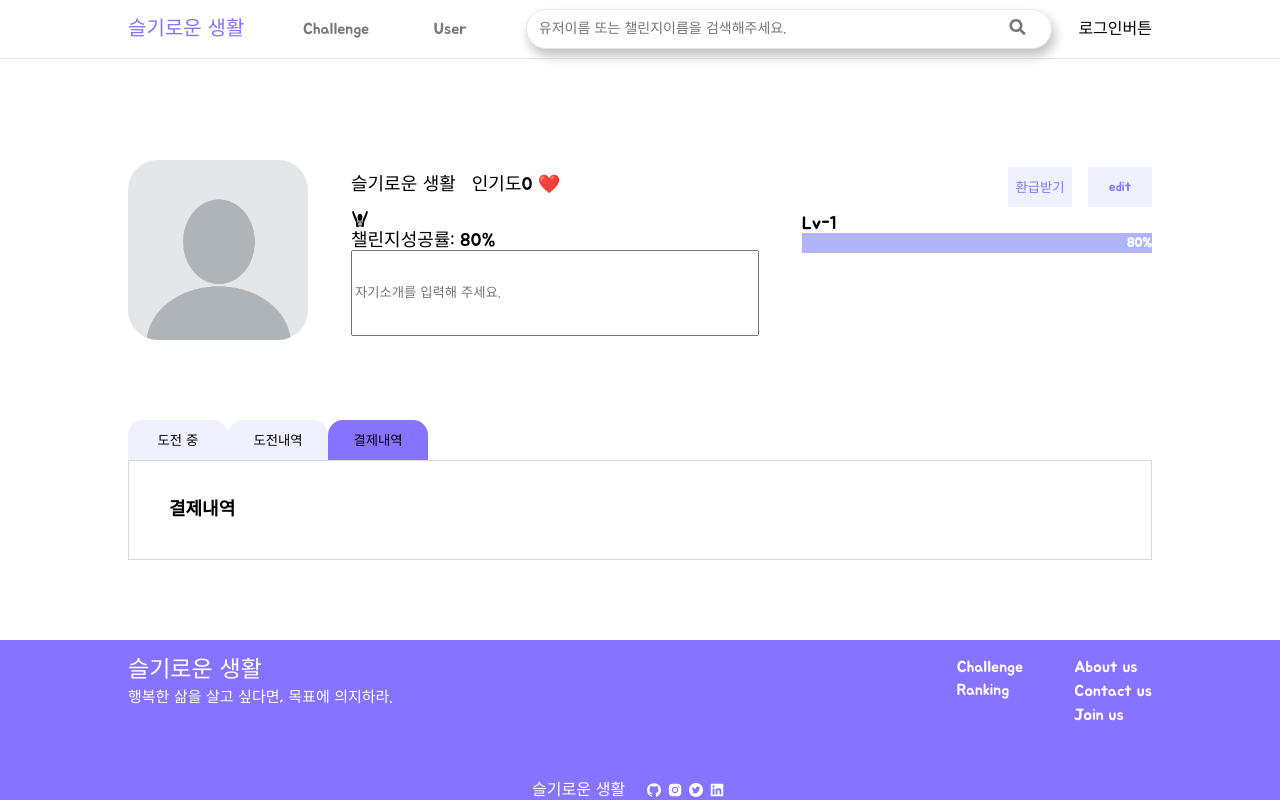
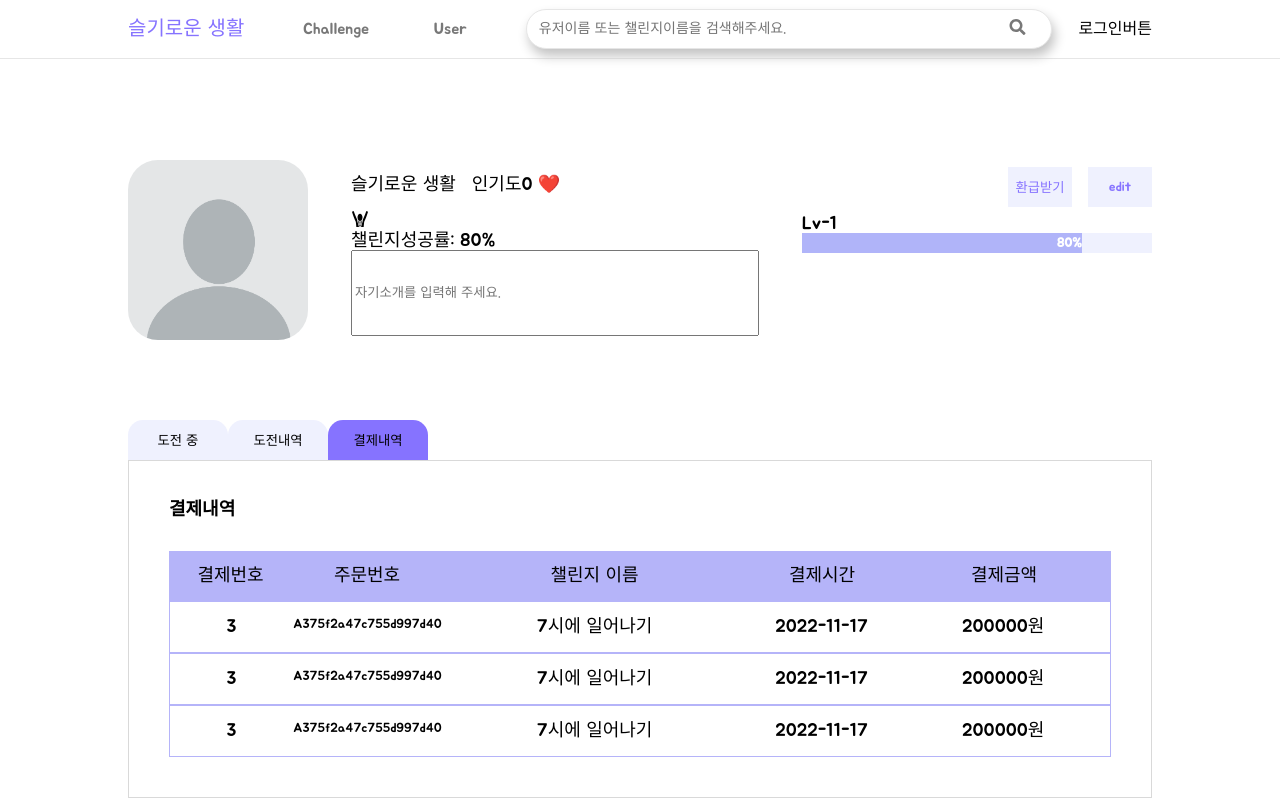
Before and after one commit to codestates-seb/seb40_main_009, a React (Create React App) app in the folder client/: page /profile in a window 1280 px wide. Both pictures are taken after a click on the button "결제내역". Shown: the top 800 px of the page. Built offline with nearby package versions, Linux system fonts and the light colour scheme; data requests are answered from the project's data file.

Commit message:
feat: 마이페이지 결제내역 구현

```diff
--- a/client/db.json
+++ b/client/db.json
@@ -39,5 +39,21 @@
       "percentage" : 80,
       "level" : 2
     }
+  ],
+  "orderlists": [
+    {
+      "orderId": 3,
+      "approved_at": "2022-11-17T17:37:34",
+      "requestuniquenumber": "A375f2a47c755d997d40",
+      "itemName": "7시에 일어나기",
+      "totalAmount": 200000
+    },
+    {
+      "orderId": 4,
+      "approved_at": "2022-11-17T17:38:49",
+      "requestuniquenumber": "A375f305204d1c579350",
+      "itemName": "첼린지이름",
+      "totalAmount": 200000
+    }
   ]
 }
--- a/client/src/components/ProfileList/ChartBar.jsx
+++ b/client/src/components/ProfileList/ChartBar.jsx
@@ -3,7 +3,7 @@ import * as S from '../../style/MyProfilePageStyle/MyProfilePageStyle';
 
 function ChartBar(props) {
   return (
-    <S.ChartBarComponent>
+    <S.ChartBarComponent percentage={props.percentage}>
       <div className="level-bar">
         Lv-1
         <div className="progress-bar">
--- /dev/null
+++ b/client/src/components/ProfileList/ProfileBoxLists/BoxOrderList.jsx
@@ -0,0 +1,52 @@
+import { useState, useEffect } from 'react';
+import axios from 'axios';
+import * as S from '../../../style/MyProfilePageStyle/ProfileBoxListsStyle/ProfileBoxListsStyle';
+
+function BoxOrderList() {
+  const [payment, setPayment] = useState({
+    orderId: '',
+    approved_at: '',
+    requestuniquenumber: '',
+    itemName: '',
+    totalAmount: '',
+  });
+
+  // get요청
+  useEffect(() => {
+    axios.get(`http://localhost:3001/orderlists`).then((res) => {
+      console.log(res.data);
+      setPayment(...res.data);
+    });
+  }, []);
+
+  // 날짜 바꾸기
+  function leftPad(value) {
+    if (value >= 10) {
+      return value;
+    }
+    return `0${value}`;
+  }
+
+  function toStringByFormatting(source, delimiter = '-') {
+    const year = source.getFullYear();
+    const month = leftPad(source.getMonth() + 1);
+    const day = leftPad(source.getDate());
+
+    return [year, month, day].join(delimiter);
+  }
+  return (
+    <S.BoxOrderList>
+      <div className="orderId-size">{payment.orderId}</div>
+      <div className="requestuniquenumber-size">
+        {payment.requestuniquenumber}
+      </div>
+      <div className="itemName-size">{payment.itemName}</div>
+      <div className="approved_at-size">
+        {toStringByFormatting(new Date(payment.approved_at))}
+      </div>
+      <div className="totalAmount-size">{payment.totalAmount}원</div>
+    </S.BoxOrderList>
+  );
+}
+
+export default BoxOrderList;
--- a/client/src/components/ProfileList/ProfileBoxLists/ProfileBoxLists.jsx
+++ b/client/src/components/ProfileList/ProfileBoxLists/ProfileBoxLists.jsx
@@ -5,7 +5,7 @@ import ProfileBoxChallengeList from './ProfileBoxChallengeList';
 import ProfileBoxOrderList from './ProfileBoxOrderList';
 
 function ProfileBoxLists() {
-  let [clickedTab, setClickedTab] = useState(0);
+  const [clickedTab, setClickedTab] = useState(0);
   console.log(clickedTab);
 
   return (
@@ -40,9 +40,16 @@ function ProfileBoxLists() {
         </S.Tab>
       </header>
       <section>
-        {clickedTab === 0 ? <ProfileBoxChallenge /> : null}
+        {/* {clickedTab === 0 ? <ProfileBoxChallenge /> : null}
         {clickedTab === 1 ? <ProfileBoxChallengeList /> : null}
-        {clickedTab === 2 ? <ProfileBoxOrderList /> : null}
+        {clickedTab === 2 ? <ProfileBoxOrderList /> : null} */}
+        {clickedTab === 0 ? (
+          <ProfileBoxChallenge />
+        ) : clickedTab === 1 ? (
+          <ProfileBoxChallengeList />
+        ) : clickedTab === 2 ? (
+          <ProfileBoxOrderList />
+        ) : null}
       </section>
     </S.ProfileBoxComponent>
   );
--- a/client/src/components/ProfileList/ProfileBoxLists/ProfileBoxOrderList.jsx
+++ b/client/src/components/ProfileList/ProfileBoxLists/ProfileBoxOrderList.jsx
@@ -1,9 +1,21 @@
 import * as S from '../../../style/MyProfilePageStyle/ProfileBoxListsStyle/ProfileBoxListsStyle';
+import BoxOrderList from './BoxOrderList';
+// import dummy from '../../../../db.json';
 
-function ProfileBoxChallenge() {
+function ProfileBoxChallenge(props) {
   return (
     <S.ProfileBoxOrderListComponent>
-      <h1>결제내역</h1>
+      <h1 className="title">결제내역</h1>
+      <S.ProfileBoxOrderList>
+        <div className="orderId-size">결제번호</div>
+        <div className="requestuniquenumber-size">주문번호</div>
+        <div className="itemName-size">챌린지 이름</div>
+        <div className="approved_at-size">결제시간</div>
+        <div className="totalAmount-size">결제금액</div>
+      </S.ProfileBoxOrderList>
+      <BoxOrderList />
+      <BoxOrderList />
+      <BoxOrderList />
     </S.ProfileBoxOrderListComponent>
   );
 }
--- a/client/src/pages/MyProfilePage.jsx
+++ b/client/src/pages/MyProfilePage.jsx
@@ -13,6 +13,7 @@ function MyProfilePage(props) {
     level: '',
   });
 
+  // get요청
   useEffect(() => {
     axios.get(`http://localhost:3001/userprofile`).then((res) => {
       console.log(res.data);
--- a/client/src/style/MyProfilePageStyle/MyProfilePageStyle.jsx
+++ b/client/src/style/MyProfilePageStyle/MyProfilePageStyle.jsx
@@ -62,6 +62,7 @@ export const ImageUploadComponent = styled.div`
   flex-direction: column;
 `;
 
+// ChartBar.jsx
 export const move = keyframes`
 	0%{
     	width: 0;
@@ -71,11 +72,10 @@ export const move = keyframes`
       color: rgba(255, 255, 255, 1);
     }
     100%{
-    	/* width: ${(props) => props.percentage}%; */
+    	width: ${(props) => props.percentage}%;
     }
 `;
 
-// ChartBar.jsx
 export const ChartBarComponent = styled.div`
   .level-bar {
     width: 350px;
@@ -89,8 +89,8 @@ export const ChartBarComponent = styled.div`
   }
 
   .progress-bar .progress {
-    /* width: ${(props) =>
-      props.percentage}%; // 나타내고자 하는 퍼센트 값을 넣으면 됩니다. */
+    width: ${(props) =>
+      props.percentage}%; // 나타내고자 하는 퍼센트 값을 넣으면 됩니다.
     height: 20px;
     padding: 0;
     text-align: center;
--- a/client/src/style/MyProfilePageStyle/ProfileBoxListsStyle/ProfileBoxListsStyle.jsx
+++ b/client/src/style/MyProfilePageStyle/ProfileBoxListsStyle/ProfileBoxListsStyle.jsx
@@ -74,4 +74,58 @@ export const ProfileBoxChallengeListComponent = styled.div`
 // ProfileBoxOrderList
 export const ProfileBoxOrderListComponent = styled.div`
   margin: 2.5rem;
+  .title {
+    margin-bottom: 2rem;
+  }
 `;
+
+export const ProfileBoxOrderList = styled.div`
+  /* border: 1px solid blue; */
+  background-color: #b5b4f9;
+  display: flex;
+  padding: 1rem;
+  justify-content: space-between;
+  text-align: center;
+
+  .orderId-size {
+    width: 10%;
+  }
+  .requestuniquenumber-size {
+    width: 20%;
+  }
+  .itemName-size {
+    width: 30%;
+  }
+  .approved_at-size {
+    width: 20%;
+  }
+  .totalAmount-size {
+    width: 20%;
+  }
+`;
+
+// BorderOrderList.jsx
+export const BoxOrderList = styled.div`
+  /* font-size: 16px; */
+  border: 1px solid #b5b4f9;
+  padding: 1rem;
+  display: flex;
+  justify-content: space-between;
+  text-align: center;
+  .orderId-size {
+    width: 10%;
+  }
+  .requestuniquenumber-size {
+    font-size: 13px;
+    width: 20%;
+  }
+  .itemName-size {
+    width: 30%;
+  }
+  .approved_at-size {
+    width: 20%;
+  }
+  .totalAmount-size {
+    width: 20%;
+  }
+`;
```
Also changed, not shown: 1 other file (tests, documents, lock files or other folders).
